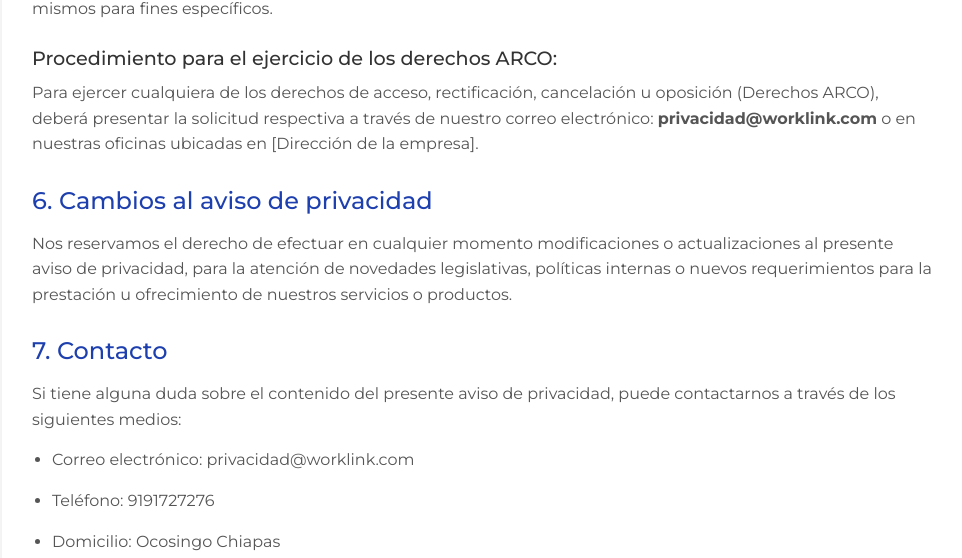
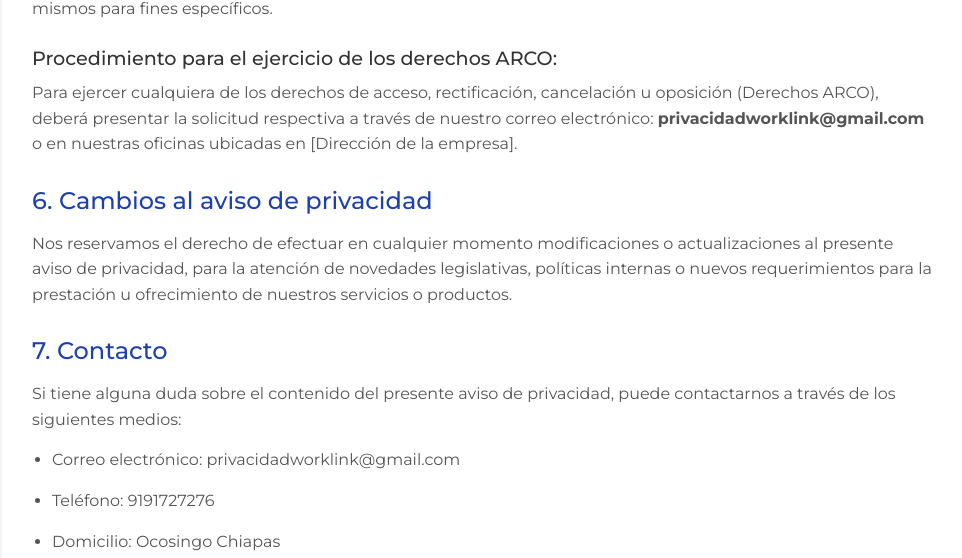
Before and after one commit to Chappie7w7/Work-Link, a Flask app: page /aviso-privacidad in a window 1280 px wide. Shown: the part 1676-2234 px from the top of the page, without its empty margins (158-1120 px from the left). Run offline with Flask 3, Linux system fonts and the light colour scheme.

Commit message:
correcion de correo

```diff
--- a/app/templates/aviso_privacidad.jinja2
+++ b/app/templates/aviso_privacidad.jinja2
@@ -129,7 +129,7 @@
         <p>Usted tiene derecho de acceder a sus datos personales que poseemos y a los detalles del tratamiento de los mismos, así como a rectificarlos en caso de ser inexactos o incompletos; cancelarlos cuando considere que no se requieren para alguna de las finalidades señaladas en el presente aviso de privacidad, estén siendo utilizados para finalidades no consentidas o haya finalizado la relación de servicio, o bien, oponerse al tratamiento de los mismos para fines específicos.</p>
 
         <h3>Procedimiento para el ejercicio de los derechos ARCO:</h3>
-        <p>Para ejercer cualquiera de los derechos de acceso, rectificación, cancelación u oposición (Derechos ARCO), deberá presentar la solicitud respectiva a través de nuestro correo electrónico: <strong>privacidad@worklink.com</strong> o en nuestras oficinas ubicadas en [Dirección de la empresa].</p>
+        <p>Para ejercer cualquiera de los derechos de acceso, rectificación, cancelación u oposición (Derechos ARCO), deberá presentar la solicitud respectiva a través de nuestro correo electrónico: <strong>privacidadworklink@gmail.com</strong> o en nuestras oficinas ubicadas en [Dirección de la empresa].</p>
 
         <h2>6. Cambios al aviso de privacidad</h2>
         <p>Nos reservamos el derecho de efectuar en cualquier momento modificaciones o actualizaciones al presente aviso de privacidad, para la atención de novedades legislativas, políticas internas o nuevos requerimientos para la prestación u ofrecimiento de nuestros servicios o productos.</p>
@@ -137,7 +137,7 @@
         <h2>7. Contacto</h2>
         <p>Si tiene alguna duda sobre el contenido del presente aviso de privacidad, puede contactarnos a través de los siguientes medios:</p>
         <ul>
-            <li>Correo electrónico: privacidad@worklink.com</li>
+            <li>Correo electrónico: privacidadworklink@gmail.com</li>
             <li>Teléfono: 9191727276</li>
             <li>Domicilio: Ocosingo Chiapas</li>
         </ul>
```
